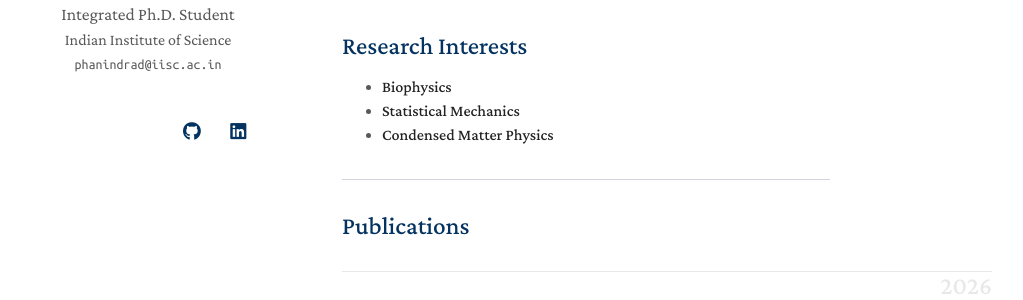
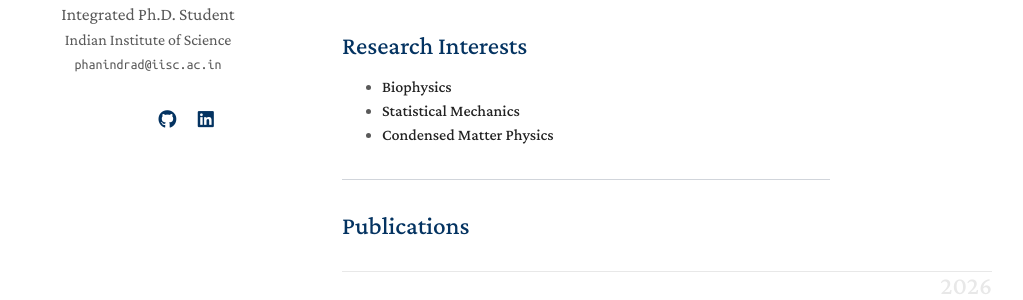
Before and after one commit to phannyd/phannyd.github.io, a Jekyll site: the page built from index.md, in a window 1280 px wide. Shown: the part 236-536 px from the top of the page, without its empty margins (128-1151 px from the left). Built offline with Jekyll 4.4.1, drawn with Linux system fonts in a browser that asks for light colours; a style sheet for code colours, icons or effects is not loaded; our own code applies the rules of GitHub Pages for plain Markdown files.

Commit message:
Modify social icons styles and dimensions
Adjusted size of social icons and added flex display.

```diff
--- a/_sass/minimal-light.scss
+++ b/_sass/minimal-light.scss
@@ -14,10 +14,14 @@ body {
   display: flex;
   align-items: center;}
 
+.social-icons{
+  display:flex;
+  justify-content:center}
+
 .social-icons a{
   display:inline-block;
-  height:2.4rem;
-  width:2.4rem;
+  height:2.1rem;
+  width:2.1rem;
   background-color:transparent;
   color:#043361!important;
   border-radius:100%;
```
